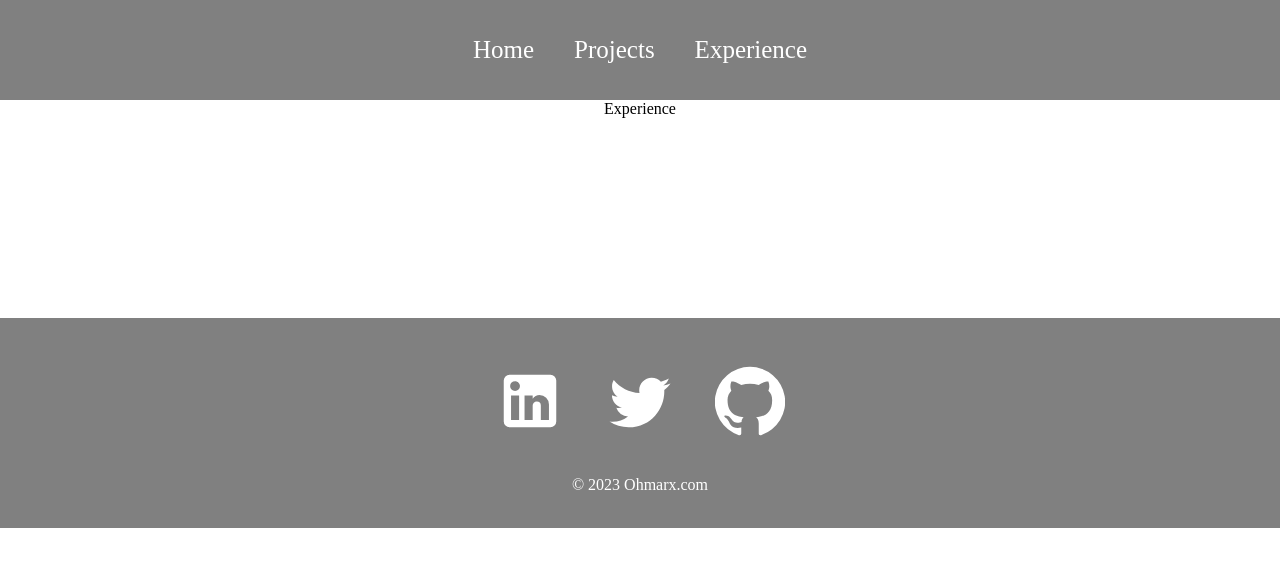
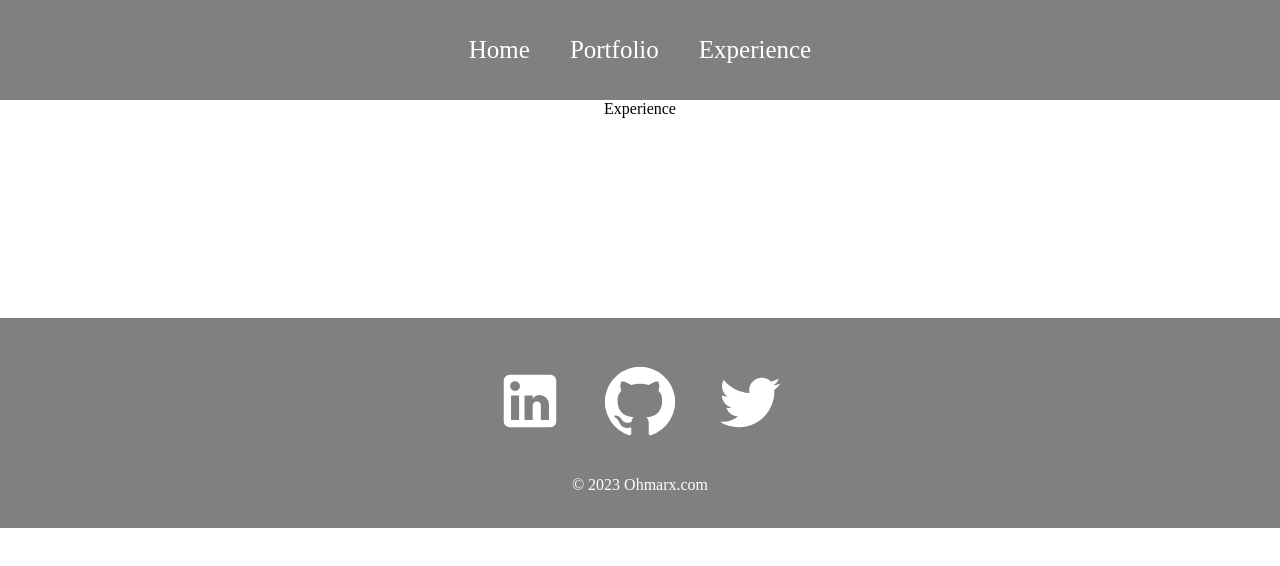
Before and after one commit to Ohmarxp/my-app, a React (Create React App) app: page /Experience in a window 1280 px wide. Shown: the top 566 px of the page. Built offline with nearby package versions, Linux system fonts and the light colour scheme.

Commit message:
Link footer icons, porftolio work, and contact info on main page

```diff
--- a/src/components/Footer.js
+++ b/src/components/Footer.js
@@ -10,10 +10,9 @@ function Footer() {
     return (
     <div className='footer'>
         <div className='socialMedia'>
-            <LinkedInIcon />
-            <TwitterIcon />
-            <GitHubIcon />
-
+            <a href = 'https://www.linkedin.com/in/ohmarxpaniagua-aab8338b/' target="_blank" rel="noreferrer"><LinkedInIcon/></a>
+            <a href = 'https://github.com/Ohmarxp' target="_blank" rel="noreferrer"><GitHubIcon/></a>
+            <a href = 'https://twitter.com/Ohmarx_P' target="_blank" rel="noreferrer"><TwitterIcon/></a>
         </div>
         <p> &copy; 2023 Ohmarx.com</p>
     </div>
--- a/src/components/Navbar.js
+++ b/src/components/Navbar.js
@@ -23,7 +23,7 @@ function Navbar() {
             </div>
             <div className='links'>
                 <Link to='/Home'>Home</Link>
-                <Link to='/Projects'>Projects</Link>
+                <Link to='/Projects'>Portfolio</Link>
                 <Link to='/Experience'>Experience</Link>
             </div>
         </div>
--- a/src/pages/Home.js
+++ b/src/pages/Home.js
@@ -12,9 +12,9 @@ function Home() {
             <div className='prompt'>
                 <p>A fullstack developer student with a passion for technology.
                 </p>
-                <LinkedInIcon />
+                <a href = 'https://www.linkedin.com/in/ohmarxpaniagua-aab8338b/' target="_blank" rel="noreferrer"><LinkedInIcon/></a>
                 <EmailIcon />
-                <GitHubIcon />
+                <a href = 'https://github.com/Ohmarxp' target="_blank" rel="noreferrer"><GitHubIcon/></a>
             </div>
         </div>
         <div className='skills'>
--- a/src/pages/Projects.js
+++ b/src/pages/Projects.js
@@ -4,15 +4,16 @@ import Proj1 from '../assets/6029974.jpg';
 import Proj2 from '../assets/372581.jpg';
 import Proj3 from '../assets/Kai1.jpg';
 import Proj4 from '../assets/Magic-Boat.jpg';
+import '../styles/Projects.css'
 
-import '../styles/Projects.css'
+
 function Projects() {
     return (
     <div className='projects'>
-        <h1>My Work</h1>
+        <h1>Work</h1>
         <div className='projectList'>
-            <ProjectItem name='MoJobs' image={Proj1}/>
-            <ProjectItem name='HiKr' image={Proj2}/>
+        <a href = 'https://secret-tundra-26696.herokuapp.com/' target="_blank" rel="noreferrer"><ProjectItem name='MoJobs' image={Proj1}/></a>
+        <a href = 'https://bsmisson.github.io/HikR/' target="_blank" rel="noreferrer"> <ProjectItem name='HikR' image={Proj2}/></a>
             <ProjectItem name='Kai' image={Proj3}/>
             <ProjectItem name='Magic Boat' image={Proj4}/>
         </div>
--- a/src/styles/Projects.css
+++ b/src/styles/Projects.css
@@ -1,6 +1,7 @@
 .projects {
     width: 100%;
     height: auto;
+    color:rgb(81, 77, 77);
     display: flex;
     justify-content: center;
     align-items: center;
@@ -19,6 +20,10 @@
     display: grid;
     grid-template-columns: 1fr 1fr 1fr;
     place-items: center;
+  }
+  .projectList a {
+    text-decoration: none;
+    color:rgb(81, 77, 77);;
   }
 
   /* MENU ITEM STYLING */
```
